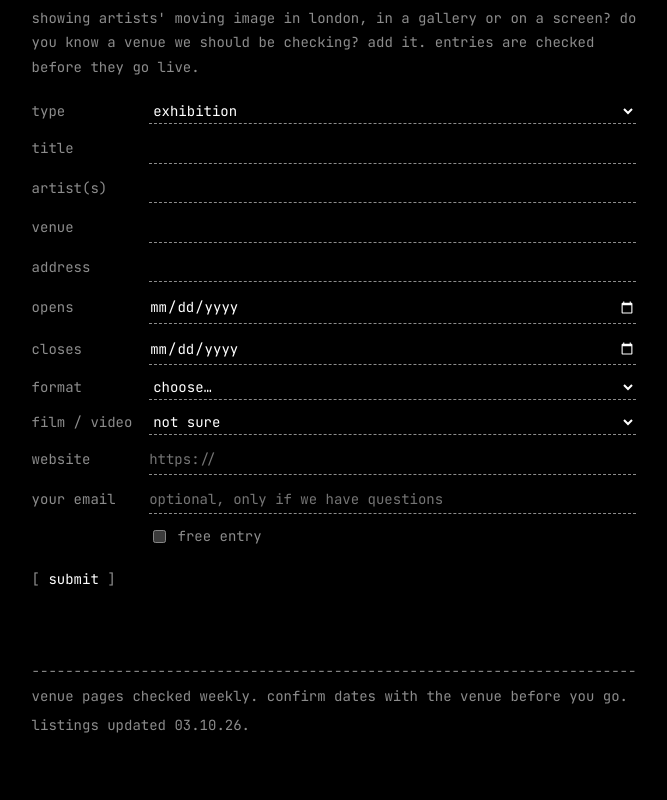
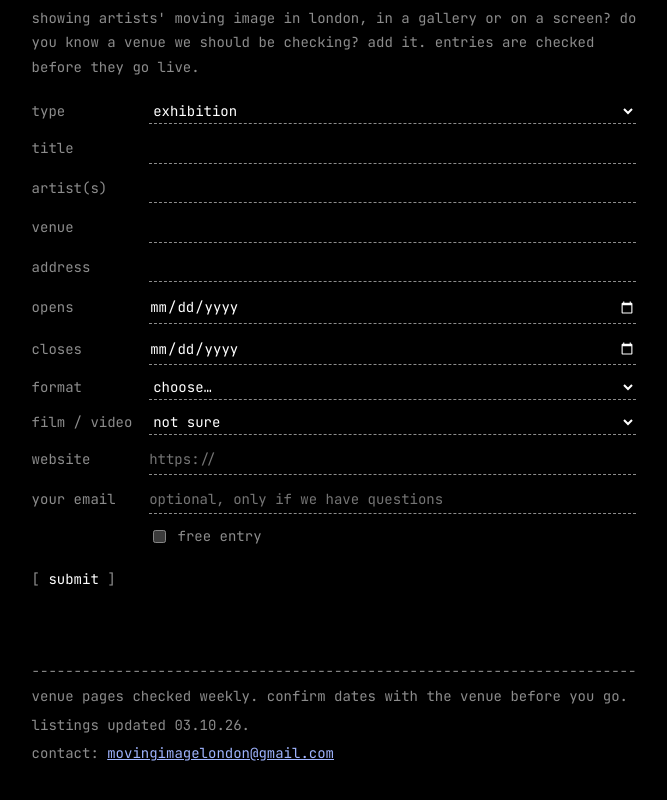
Before and after one commit to movingimagelondon/moving-image-london, a website: page index.html in a window 1280 px wide. Shown: the part 3298-4098 px from the top of the page, without its empty margins (306-973 px from the left). Drawn offline with Linux system fonts and the light colour scheme; no server answers.

Commit message:
Add contact email to footer
Co-Authored-By: Claude Opus 5.5 <noreply@anthropic.com>
Claude-Session: https://claude.ai/code/session_01UfHfkErVGJZBeVpHPQe6Yq

```diff
--- a/index.html
+++ b/index.html
@@ -162,6 +162,7 @@ footer { margin-top: 72px; color: var(--dim); display: grid; gap: 4px; }
     <div class="hr" aria-hidden="true"></div>
     <span id="footnote">venue pages checked weekly. confirm dates with the venue before you go.</span>
     <span id="updated"></span>
+    <span>contact: <a href="mailto:movingimagelondon@gmail.com">movingimagelondon@gmail.com</a></span>
   </footer>
 </div>
 
```
